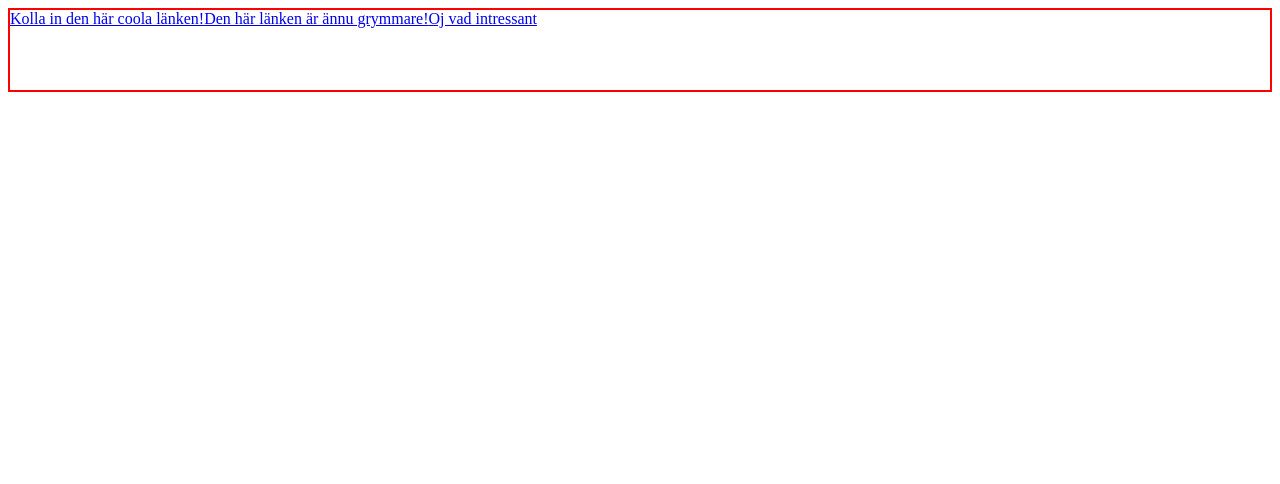
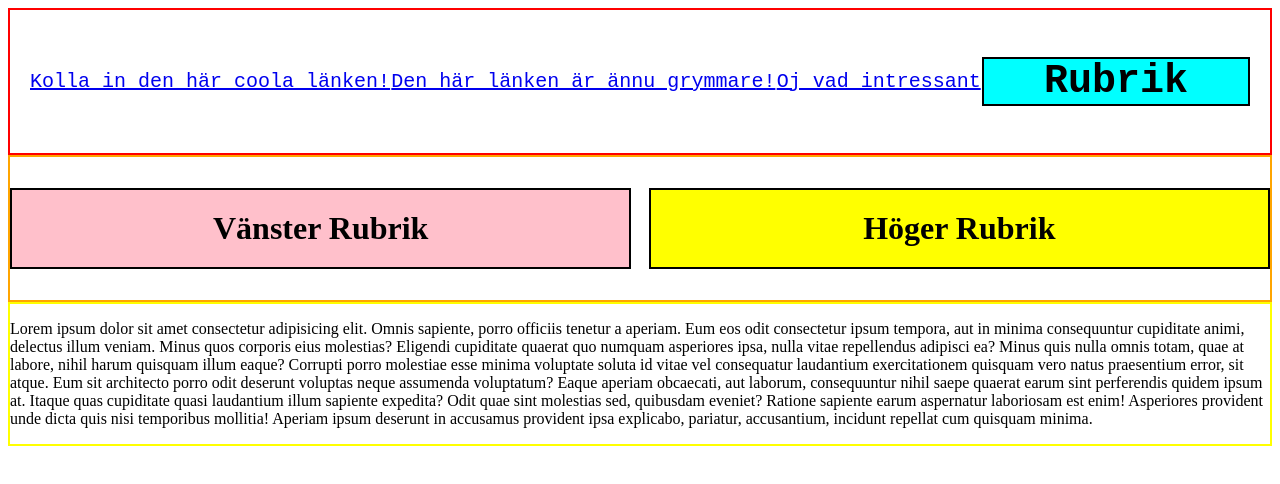
Before and after one commit to englundtim/Lek3_uppg1, a plain HTML site: page index.html in a window 1280 px wide. Drawn offline with Linux system fonts and the light colour scheme.

Commit message:
Färdigställt uppg1

```diff
--- a/index.html
+++ b/index.html
@@ -8,9 +8,23 @@
 </head>
 <body>
     <div class="links">
-        <a href="https://gurka.se/">Kolla in den här coola länken!</a>
-        <a href="https://www.youtube.com/watch?v=dQw4w9WgXcQ">Den här länken är ännu grymmare!</a>
-        <a href="https://www.google.com/search?sca_esv=566211836&rlz=1C1GCEA_enSE1019SE1019&q=johan+kateby&tbm=isch&source=lnms&sa=X&ved=2ahUKEwjXwuab3LOBAxV5YPEDHdMyBSkQ0pQJegQIDRAB&biw=1280&bih=603&dpr=1.5#imgrc=n_HrxdrevHQTnM">Oj vad intressant</a>
+        <a id="link" href="https://gurka.se/">Kolla in den här coola länken!</a>
+        <a id="link" href="https://www.youtube.com/watch?v=dQw4w9WgXcQ">Den här länken är ännu grymmare!</a>
+        <a id="link" href="https://www.google.com/search?sca_esv=566211836&rlz=1C1GCEA_enSE1019SE1019&q=johan+kateby&tbm=isch&source=lnms&sa=X&ved=2ahUKEwjXwuab3LOBAxV5YPEDHdMyBSkQ0pQJegQIDRAB&biw=1280&bih=603&dpr=1.5#imgrc=n_HrxdrevHQTnM">Oj vad intressant</a>
+        <h1 id="rubrik">Rubrik</h1>
+    </div>
+    <div class="mid">
+        <h1 id="vr">Vänster Rubrik</h1>
+        <h1 id="hr">Höger Rubrik</h1>
+    </div>
+    <div class="bot-diff">
+        <p>
+        Lorem ipsum dolor sit amet consectetur adipisicing elit. Omnis sapiente, porro officiis tenetur a aperiam. Eum eos odit consectetur ipsum tempora, aut in minima consequuntur cupiditate animi, delectus illum veniam.
+        Minus quos corporis eius molestias? Eligendi cupiditate quaerat quo numquam asperiores ipsa, nulla vitae repellendus adipisci ea? Minus quis nulla omnis totam, quae at labore, nihil harum quisquam illum eaque?
+        Corrupti porro molestiae esse minima voluptate soluta id vitae vel consequatur laudantium exercitationem quisquam vero natus praesentium error, sit atque. Eum sit architecto porro odit deserunt voluptas neque assumenda voluptatum?
+        Eaque aperiam obcaecati, aut laborum, consequuntur nihil saepe quaerat earum sint perferendis quidem ipsum at. Itaque quas cupiditate quasi laudantium illum sapiente expedita? Odit quae sint molestias sed, quibusdam eveniet?
+        Ratione sapiente earum aspernatur laboriosam est enim! Asperiores provident unde dicta quis nisi temporibus mollitia! Aperiam ipsum deserunt in accusamus provident ipsa explicabo, pariatur, accusantium, incidunt repellat cum quisquam minima.
+        </p>
     </div>
 
 
--- a/style.css
+++ b/style.css
@@ -2,6 +2,49 @@
     border: 2px solid red;
     min-height: 80px;
     display: flex;
-    flex-flow: row;
-    row-gap: 80px;
+    flex-direction: row;
+    justify-content: space-between;
+    align-items: center;
+    padding: 20px;
+    font-family: monospace;
+    font-size: 20px;
+
 }
+#rubrik{
+    border: 2px solid black;
+    padding-left: 60px;
+    padding-right: 60px;
+    background-color: aqua ;
+
+}
+.mid{
+    display: flex;
+    flex-direction: row;
+    justify-content: space-between;
+    border: 2px solid orange;
+    padding-top: 10px;
+    padding-bottom: 10px;
+
+
+}
+#hr{
+    background-color: yellow;
+    border: 2px solid black;
+    width: 49%;
+    text-align: center;
+    padding-top: 20px;
+    padding-bottom: 20px;
+}
+
+#vr{
+    background-color: pink;
+    border: 2px solid black;
+    width: 49%;
+    text-align: center;
+    padding-top: 20px;
+    padding-bottom: 20px;
+}
+.bot-diff{
+    border: 2px solid yellow;
+
+}
```
